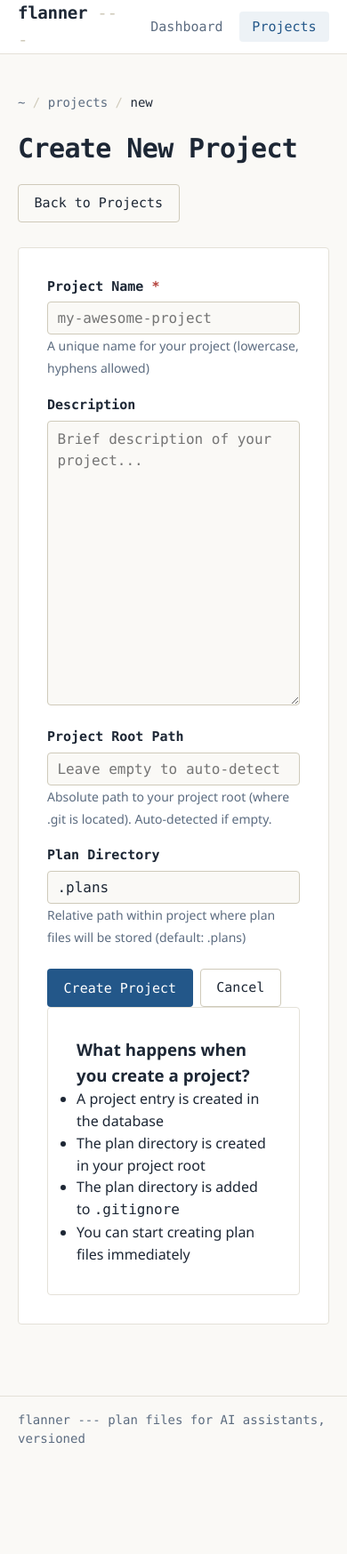
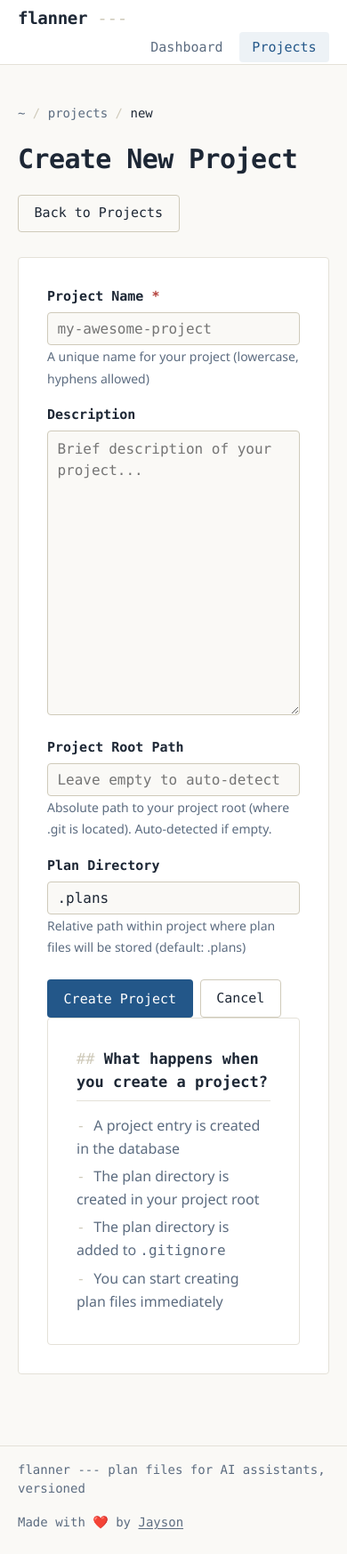
Before and after one commit to jaysonmulwa/flanner, a FastAPI app: page /projects/new in a window 390 px wide. Shown: the whole page at 89% size. Before the commit the page ends 1623 px from the top, so only its background shows below. Run offline with FastAPI, Linux system fonts and the light colour scheme.

Commit message:
style(web): footer credit, styled features box, mobile navbar fix
- footer: 'Made with <3 by Jayson' linking to github.com/jaysonmulwa,
  tagline left / credit right
- plan-new features box restyled in the design voice (## heading prefix,
  markdown-dash list markers) instead of default browser bullets
- responsive audit at 390px across dashboard, plan view, and forms: no
  page-level horizontal overflow (code blocks scroll within their pre);
  fixed the one failure, the navbar wordmark wrapping mid-motif

```diff
--- a/flanner/web/static/css/styles.css
+++ b/flanner/web/static/css/styles.css
@@ -97,6 +97,7 @@ a:hover { text-decoration: underline; text-underline-offset: 2px; }
 }
 
 .nav-brand a {
+  white-space: nowrap;
   font-family: var(--mono);
   font-size: 1.2rem;
   font-weight: 600;
@@ -146,6 +147,14 @@ a:hover { text-decoration: underline; text-underline-offset: 2px; }
   border-top: 1px solid var(--line);
   padding: 1rem 0 1.5rem;
 }
+.footer .container {
+  display: flex;
+  justify-content: space-between;
+  gap: 1rem;
+  flex-wrap: wrap;
+}
+.footer-credit a { color: var(--ink-muted); text-decoration: underline; text-underline-offset: 2px; }
+.footer-credit a:hover { color: var(--accent); }
 .footer p {
   font-family: var(--mono);
   font-size: 0.875rem;
@@ -693,7 +702,14 @@ a:hover { text-decoration: underline; text-underline-offset: 2px; }
 
 /* ---------------------------------------------------------------- responsive */
 @media (max-width: 640px) {
-  .navbar .container { gap: 1rem; }
+  .navbar .container {
+    gap: 0.25rem 1rem;
+    height: auto;
+    min-height: 3.25rem;
+    padding-top: 0.4rem;
+    padding-bottom: 0.4rem;
+    flex-wrap: wrap;
+  }
   .page-header { flex-direction: column; align-items: flex-start; }
   .stats-grid { grid-template-columns: 1fr 1fr; }
   .activity-content { flex-direction: column; gap: 0.2rem; }
@@ -783,5 +799,17 @@ textarea.markdown-editor { min-height: 420px; line-height: 1.55; resize: vertica
 }
 
 .projects-table-container { overflow-x: auto; }
+
+.info-box h3 {
+  font-family: var(--mono);
+  font-size: 1.0625rem;
+  margin-bottom: 0.75rem;
+  padding-bottom: 0.45rem;
+  border-bottom: 1px solid var(--line);
+}
+.info-box h3::before { content: "## "; color: var(--line-strong); font-weight: 400; }
+.info-box ul { list-style: none; padding: 0; }
+.info-box li { padding: 0.2rem 0; color: var(--ink-muted); }
+.info-box li::before { content: "- "; font-family: var(--mono); color: var(--line-strong); }
 .table-actions { display: flex; gap: 0.4rem; }
 .table-link { font-family: var(--mono); font-weight: 600; }
--- a/flanner/web/templates/base.html
+++ b/flanner/web/templates/base.html
@@ -50,6 +50,7 @@
     <footer class="footer">
         <div class="container">
             <p>flanner --- plan files for AI assistants, versioned</p>
+            <p class="footer-credit">Made with ❤️ by <a href="https://github.com/jaysonmulwa">Jayson</a></p>
         </div>
     </footer>
 
```
